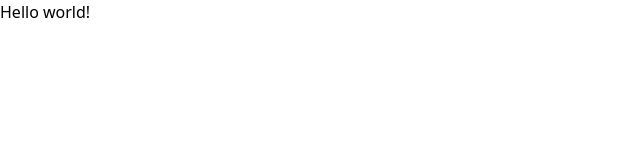
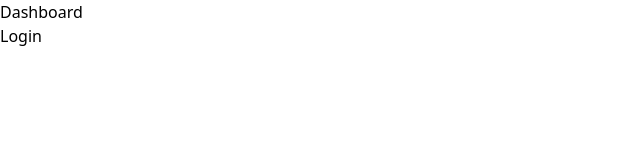
Before and after one commit to ALTA-HRIS-APP/FE-Program, a React (Vite) app: page /dashboard in a window 1280 px wide. Shown: the top 160 px of the page, without its empty margins (0-640 px from the left). Built offline with nearby package versions, Linux system fonts and the light colour scheme.

Commit message:
init dependecy

```diff
--- a/package.json
+++ b/package.json
@@ -11,7 +11,9 @@
   },
   "dependencies": {
     "react": "^18.2.0",
-    "react-dom": "^18.2.0"
+    "react-dom": "^18.2.0",
+    "react-router-dom": "^6.15.0",
+    "react-sweetalert2": "^0.6.0"
   },
   "devDependencies": {
     "@types/react": "^18.2.15",
--- a/src/App.tsx
+++ b/src/App.tsx
@@ -1,7 +1,14 @@
+import { BrowserRouter, Routes, Route } from "react-router-dom"
+import Login from "./pages/Login"
+import Dashboard from "./pages/Dashboard"
+
 export default function App() {
   return (
-    <h1 className="text-3xl font-bold underline">
-      Hello world!
-    </h1>
+    <BrowserRouter>
+    <Routes>
+      <Route path="/" element={<Login />} />
+      <Route path="/dashboard" element={<Dashboard />} />
+    </Routes>
+    </BrowserRouter>
   )
 }
--- /dev/null
+++ b/src/pages/Dashboard.tsx
@@ -0,0 +1,13 @@
+import React from 'react'
+import {Link} from 'react-router-dom'
+
+const Dashboard = () => {
+  return (
+    <div>
+      <h1>Dashboard</h1>
+      <Link to="/">Login</Link>
+    </div>
+  )
+}
+
+export default Dashboard
--- /dev/null
+++ b/src/pages/Login.tsx
@@ -0,0 +1,14 @@
+import React from 'react'
+import {Link} from 'react-router-dom'
+
+const Login = () => {
+  return (
+    <div>
+      <h1>Login</h1>
+      <Link to="/dashboard">Dashboard</Link>
+
+    </div>
+  )
+}
+
+export default Login
```
Also changed, not shown: 1 other file (tests, documents, lock files or other folders).
